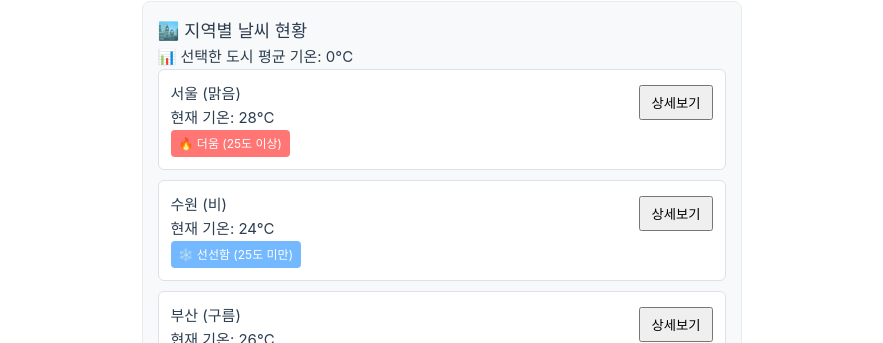
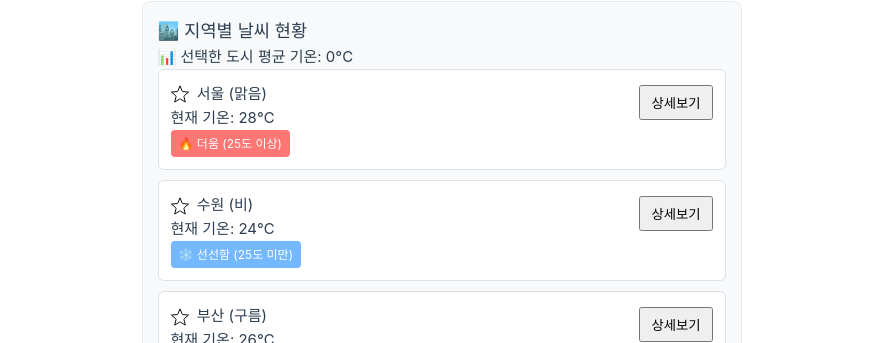
Before and after one commit to mingyukang5420/skala-vue, a Vue app: page /exercise/3 in a window 1280 px wide. Shown: the part 457-800 px from the top of the page, without its empty margins (191-1074 px from the left). Built offline with nearby package versions, Linux system fonts and the light colour scheme.

Commit message:
chore: apply unit conversion and favorite toggle to weather card

```diff
--- a/src/components/exercise/WeatherCard.vue
+++ b/src/components/exercise/WeatherCard.vue
@@ -1,9 +1,22 @@
 <script setup>
-defineProps({
-  cityItem: {
-    type: Object,
-    required: true,
-  },
+import { computed } from 'vue'
+import { useConfigStore } from '@/stores/configStore'
+import { useFavoriteStore } from '@/stores/favoriteStore'
+import starOffIcon from '@/assets/icons/star-off.svg'
+import starOnIcon from '@/assets/icons/star-on.svg'
+
+const configStore = useConfigStore()
+const favoriteStore = useFavoriteStore()
+const props = defineProps({ cityItem: { type: Object, required: true } })
+
+const isFavorite = computed(() => favoriteStore.favoriteCityId === props.cityItem.id)
+
+const displayTemp = computed(() => {
+  const rawTemp = props.cityItem.temp
+  if (configStore.unit === 'fahrenheit') {
+    return Math.round((rawTemp * 9) / 5 + 32)
+  }
+  return rawTemp
 })
 
 const emit = defineEmits(['select-card', 'click-detail'])
@@ -11,8 +24,13 @@ const emit = defineEmits(['select-card', 'click-detail'])
 
 <template>
   <div class="weather-card" @click="emit('select-card', cityItem)">
-    <h4>{{ cityItem.name }} ({{ cityItem.status }})</h4>
-    <p>현재 기온: {{ cityItem.temp }}°C</p>
+    <h4>
+      <button class="btn-favorite" @click.stop="favoriteStore.toggleFavorite(cityItem.id)">
+        <img :src="isFavorite ? starOnIcon : starOffIcon" class="star-icon" alt="즐겨찾기" />
+      </button>
+      {{ cityItem.name }} ({{ cityItem.status }})
+    </h4>
+    <p>현재 기온: {{ displayTemp }}{{ configStore.unitSymbol }}</p>
 
     <span v-if="cityItem.temp >= 25" class="badge hot">🔥 더움 (25도 이상)</span>
     <span v-else class="badge cool">❄️ 선선함 (25도 미만)</span>
@@ -53,4 +71,17 @@ const emit = defineEmits(['select-card', 'click-detail'])
   padding: 6px 10px;
   cursor: pointer;
 }
+.btn-favorite {
+  background: none;
+  border: none;
+  cursor: pointer;
+  padding: 0;
+  margin-right: 4px;
+  vertical-align: middle;
+}
+.star-icon {
+  width: 18px;
+  height: 18px;
+  vertical-align: middle;
+}
 </style>
```
